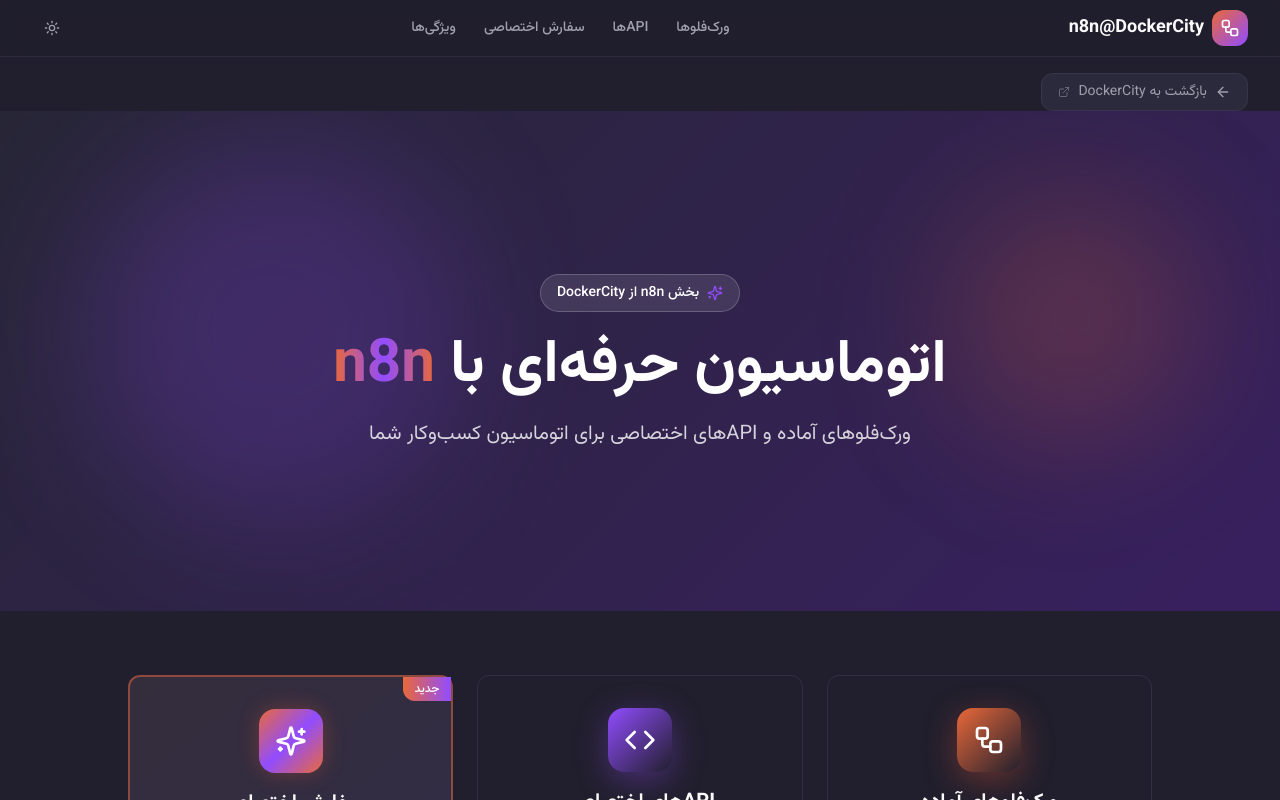
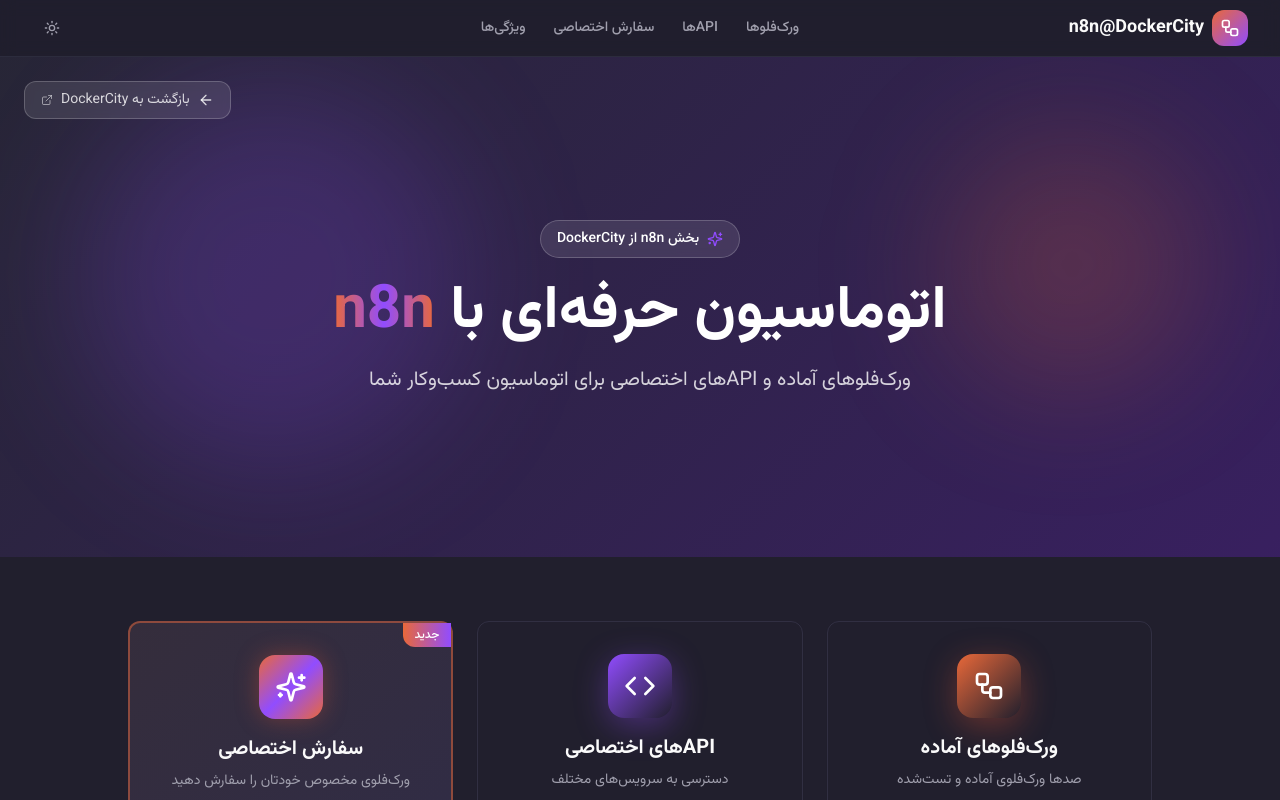
Before and after one commit to yasinabedinidev-lab/flowforge-paas, a React (Vite) app: page / in a window 1280 px wide. Shown: the top 800 px of the page. Built offline with nearby package versions, Linux system fonts and the light colour scheme; the HTML template or start-up script is replaced by a standard one.

Commit message:
Refactor: Adjust Navbar and page layout

```diff
--- a/src/components/Navbar.tsx
+++ b/src/components/Navbar.tsx
@@ -43,7 +43,7 @@ const Navbar = () => {
         </div>
 
         {/* Center: Navigation Links */}
-        <div className="hidden md:flex items-center gap-1">
+        <div className="hidden md:flex items-center gap-1 absolute left-1/2 -translate-x-1/2">
           {navLinks.map((link) => (
             <Link key={link.to} to={link.to}>
               <Button
--- a/src/pages/Index.tsx
+++ b/src/pages/Index.tsx
@@ -61,21 +61,22 @@ const Index = () => {
     <div className="min-h-screen">
       <Navbar />
 
-      {/* Return to DockerCity */}
-      <div className="container pt-4">
-        <a
-          href="https://dockercity.ir"
-          target="_blank"
-          rel="noopener noreferrer"
-          className="inline-flex items-center gap-2 px-4 py-2 rounded-lg border border-border/50 bg-card hover:bg-accent/10 hover:border-accent/50 transition-all duration-300 group text-sm"
-        >
-          <ArrowLeft className="h-4 w-4 text-muted-foreground group-hover:text-accent transition-smooth group-hover:-translate-x-1" />
-          <span className="text-muted-foreground group-hover:text-foreground transition-smooth">بازگشت به DockerCity</span>
-          <ExternalLink className="h-3 w-3 text-muted-foreground/50" />
-        </a>
-      </div>
       {/* Hero Section */}
       <section className="relative overflow-hidden gradient-hero min-h-[500px] flex items-center">
+        {/* Return to DockerCity - Top Left */}
+        <div className="absolute top-6 left-6 z-20">
+          <a
+            href="https://dockercity.ir"
+            target="_blank"
+            rel="noopener noreferrer"
+            className="inline-flex items-center gap-2 px-4 py-2 rounded-lg border border-white/20 bg-white/10 backdrop-blur-sm hover:bg-white/20 hover:border-white/30 transition-all duration-300 group text-sm"
+          >
+            <ArrowLeft className="h-4 w-4 text-white/80 group-hover:text-white transition-smooth group-hover:-translate-x-1" />
+            <span className="text-white/80 group-hover:text-white transition-smooth">بازگشت به DockerCity</span>
+            <ExternalLink className="h-3 w-3 text-white/50" />
+          </a>
+        </div>
+
         <div className="absolute inset-0 overflow-hidden">
           <div className="absolute top-20 right-20 w-64 h-64 bg-primary/20 rounded-full blur-3xl animate-float" />
           <div className="absolute bottom-20 left-20 w-96 h-96 bg-accent/20 rounded-full blur-3xl animate-float" style={{ animationDelay: '1s' }} />
```
